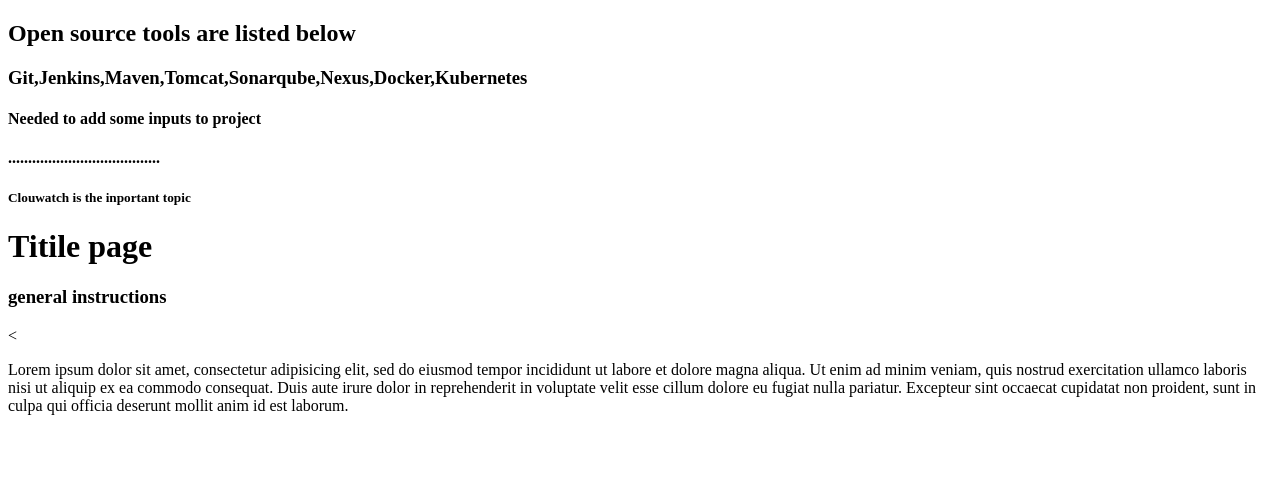
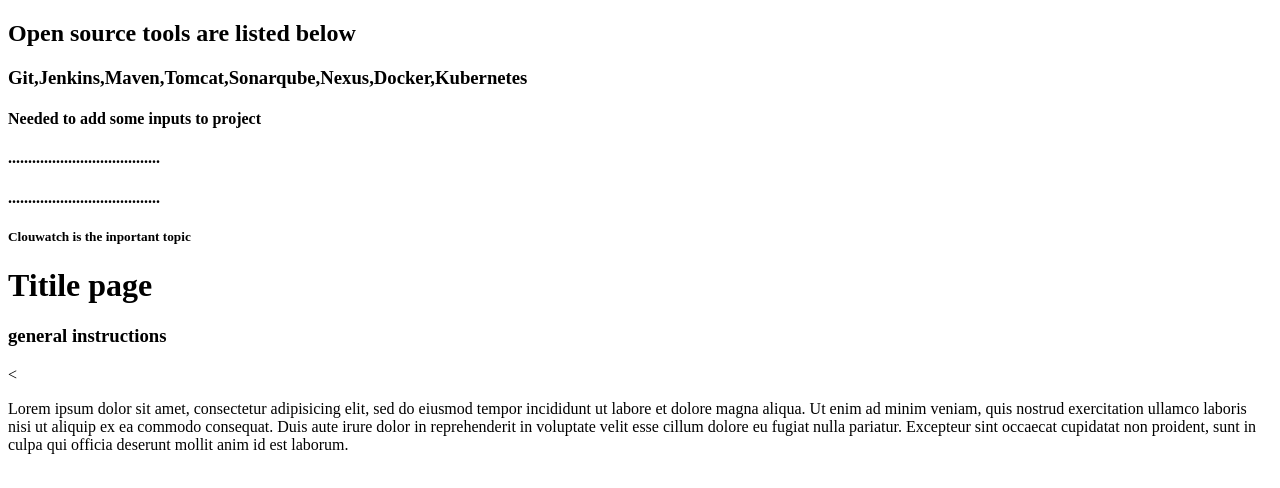
Before and after one commit to santhoshkumarvs/sept9devops, a plain HTML site: page index.html in a window 1280 px wide. Drawn offline with Linux system fonts and the light colour scheme.

Commit message:
added new line

```diff
--- a/index.html
+++ b/index.html
@@ -7,6 +7,7 @@
     <h3>Git,Jenkins,Maven,Tomcat,Sonarqube,Nexus,Docker,Kubernetes</h3>
     <h4>Needed to add some inputs to project</h4>
     <h4>......................................</h4>
+    <h4>......................................</h4>
  <h5>Clouwatch is the inportant topic</h5>
   </head>
   <body>
```
